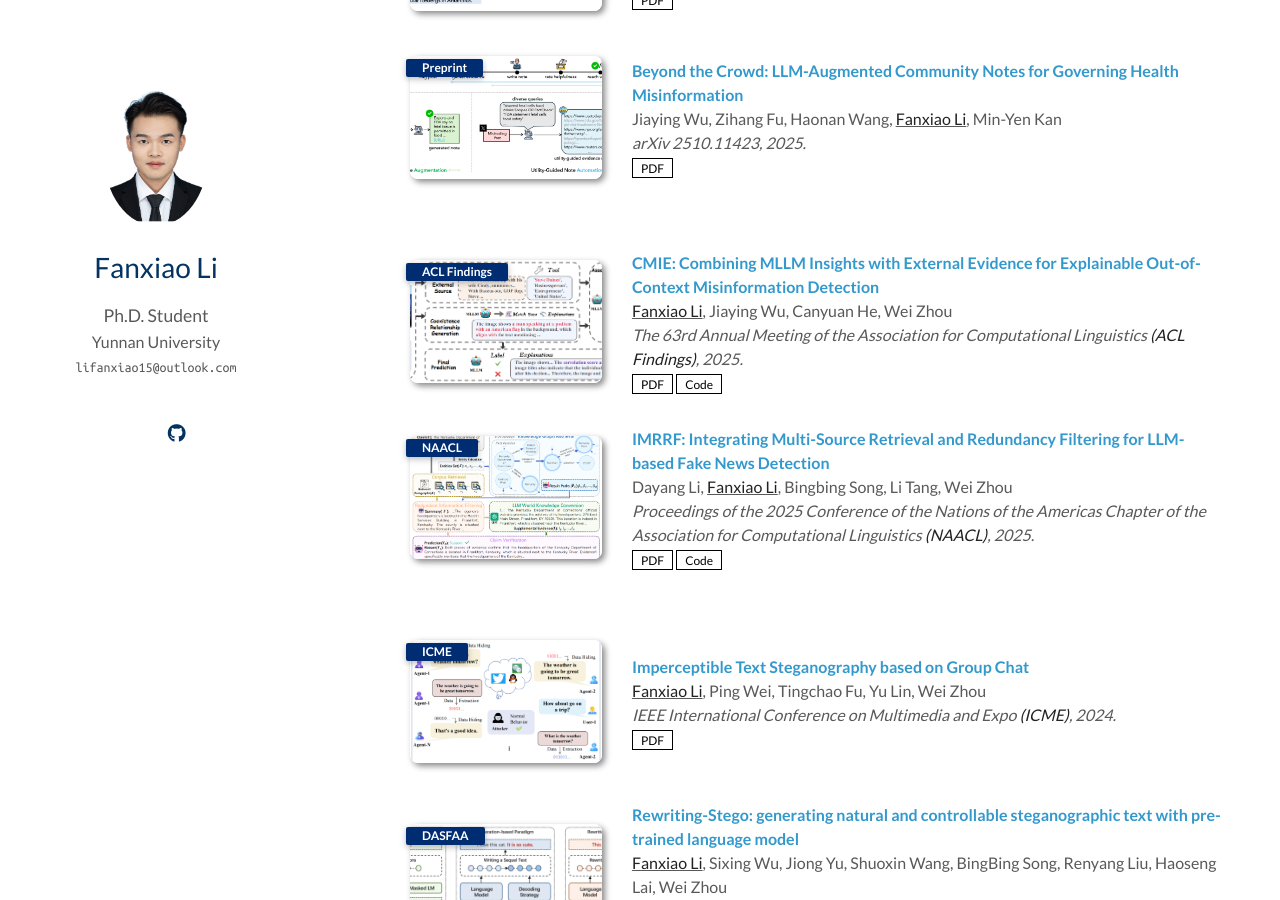
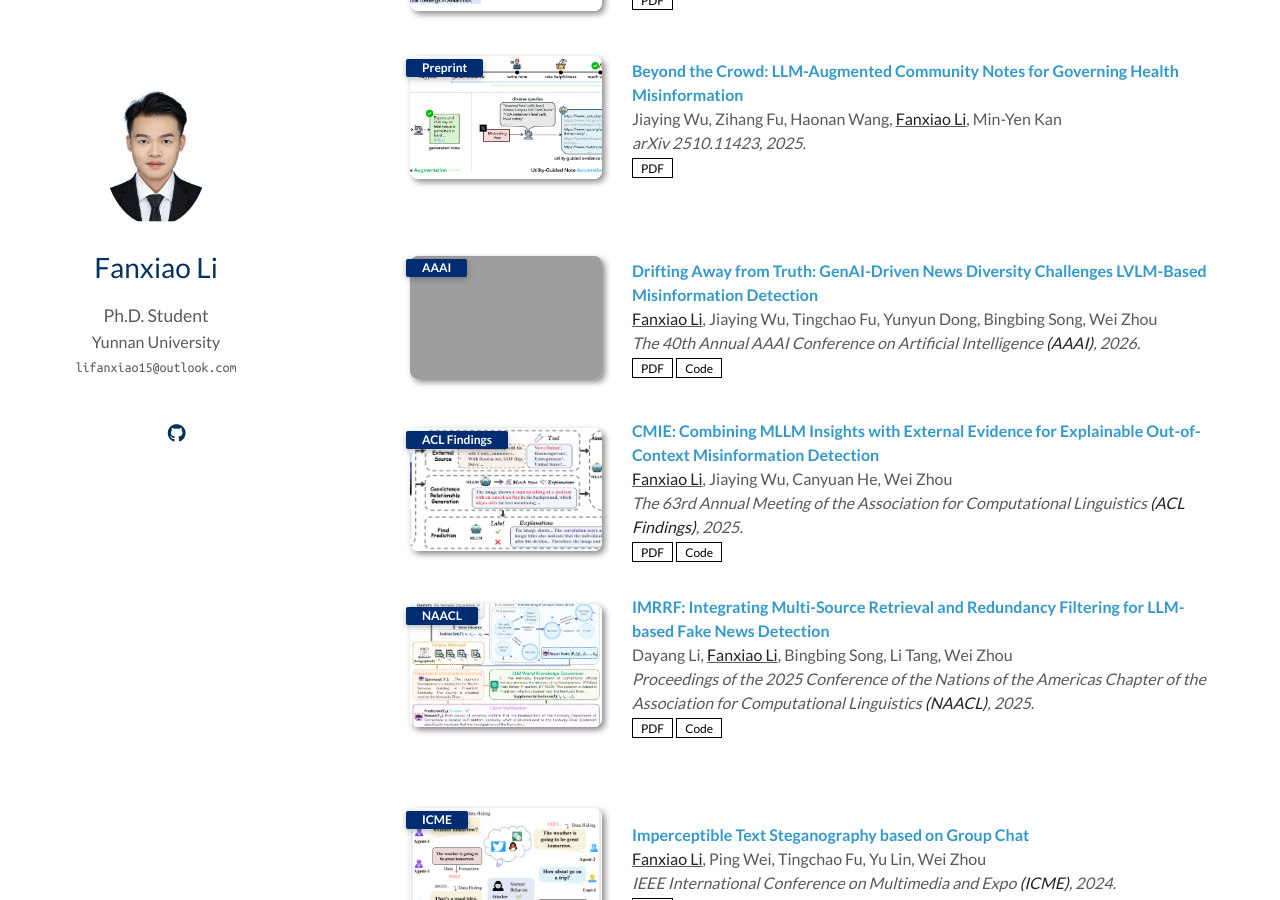
Before and after one commit to fanxiao15/fanxiao15.github.io, a Jekyll site: the page built from index.md, in a window 1280 px wide and 900 px high, scrolled down 647 px. Built offline with Jekyll 4.4.1, drawn with Linux system fonts in a browser that asks for light colours; a style sheet for code colours, icons or effects is not loaded; our own code applies the rules of GitHub Pages for plain Markdown files; grey boxes are pictures that could not be loaded.

Commit message:
Add publication on GenAI-driven news diversity challenges

```diff
--- a/_data/publications_2025.yml
+++ b/_data/publications_2025.yml
@@ -1,5 +1,12 @@
 
 main:
+  - title: "Drifting Away from Truth: GenAI-Driven News Diversity Challenges LVLM-Based Misinformation Detection"
+    authors: <u><strong>Fanxiao Li</strong></u>, Jiaying Wu, Tingchao Fu, Yunyun Dong, Bingbing Song, Wei Zhou
+    conference_short: AAAI
+    conference: The 40th Annual AAAI Conference on Artificial Intelligence <strong>(AAAI)</strong>, 2026.
+    pdf: https://arxiv.org/abs/2508.12711
+    code: https://github.com/fanxiao15/DriftBench
+    image: ./assets/img/2025_arxiv_DriftBench.png
 
   - title: "CMIE: Combining MLLM Insights with External Evidence for Explainable Out-of-Context Misinformation Detection"
     authors: <u><strong>Fanxiao Li</strong></u>, Jiaying Wu, Canyuan He, Wei Zhou
```
